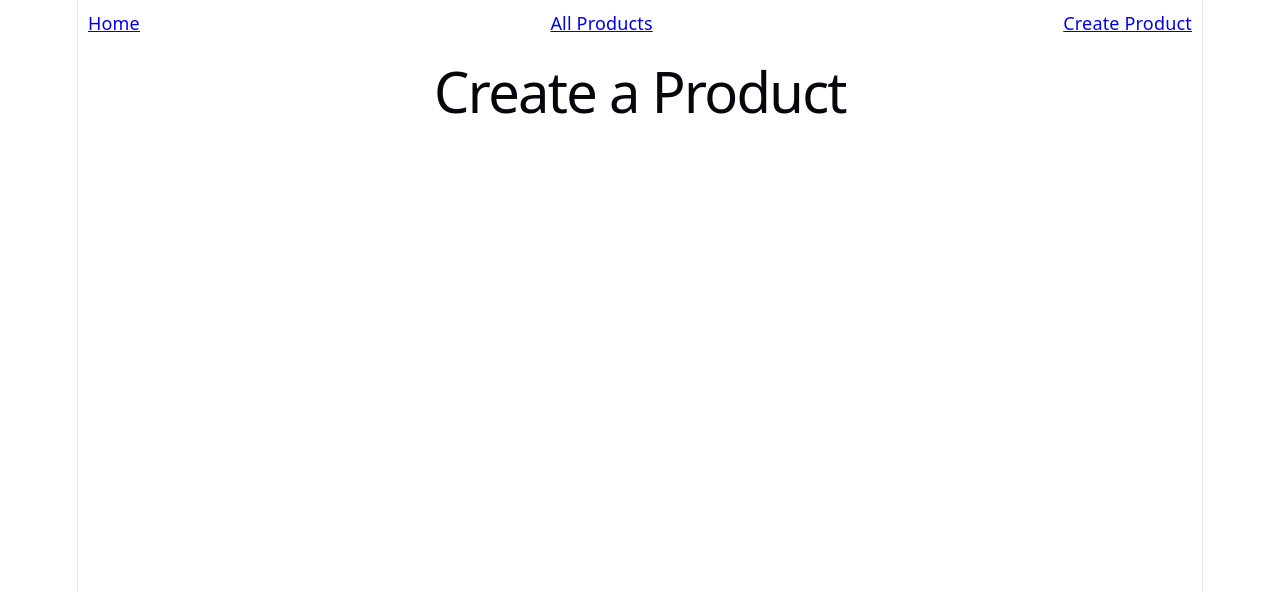
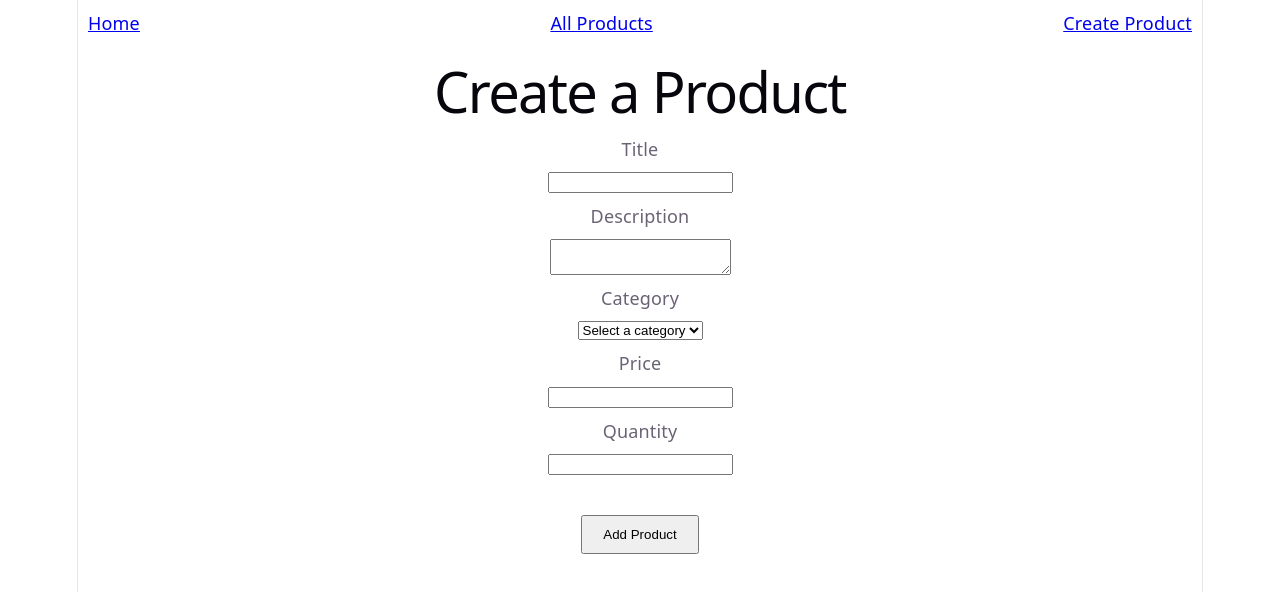
Before and after one commit to Hussain-Almutawa7/project-management-frontend, a React (Vite) app: page /products/new in a window 1280 px wide. Shown: the top 592 px of the page. Built offline with nearby package versions, Linux system fonts and the light colour scheme; no server answers.

Commit message:
Added create form with some typo fixes

```diff
--- a/src/App.css
+++ b/src/App.css
@@ -200,3 +200,10 @@ nav {
 nav Link {
   background-color: blueviolet
 }
+
+form {
+  display: flex;
+  flex-direction: column;
+  align-items: center;
+  gap: 10px;
+}
--- a/src/components/products/ProductForm.jsx
+++ b/src/components/products/ProductForm.jsx
@@ -1,7 +1,60 @@
+import { useState } from "react";
+import { createProduct } from "../../services/productService";
+import { useNavigate } from "react-router";
+
 function ProductForm() {
-    return(
+
+    const navigate = useNavigate();
+
+    const initalState = {
+        title: "",
+        description: "",
+        category: "",
+        price: "",
+        quantity: "",
+    }
+
+    const [formData, setFormData] = useState(initalState);
+
+    function handleChange(e) {
+        setFormData({ ...formData, [e.target.name]: e.target.value });
+    }
+
+    const handleSubmit = async e => {
+        e.preventDefault();
+        await createProduct(formData);
+        navigate("/products");
+    }
+
+    return (
         <>
             <h1>Create a Product</h1>
+
+            <form onSubmit={handleSubmit}>
+                <label htmlFor="title">Title</label>
+                <input name="title" type="text" onChange={handleChange} value={formData.title} />
+
+                <label htmlFor="description">Description</label>
+                <textarea name="description" onChange={handleChange} value={formData.description}></textarea>
+
+                <label htmlFor="category">Category</label>
+                <select name="category" value={formData.category} onChange={handleChange} required>
+                    <option value="">Select a category</option>
+                    <option value="electronics">Electronics</option>
+                    <option value="food">Food</option>
+                    <option value="clothing">Clothing</option>
+                    <option value="furniture">Furniture</option>
+                    <option value="other">Other</option>
+                </select>
+
+                <label htmlFor="price">Price</label>
+                <input name="price" type="number" onChange={handleChange} value={formData.price} />
+
+                <label htmlFor="quantity">Quantity</label>
+                <input name="quantity" type="number" onChange={handleChange} value={formData.quantity} />
+
+                <button type="submit" style={{ marginTop: "30px", padding: "10px 20px" }}>Add Product</button>
+            </form>
         </>
     )
 }
--- a/src/services/productService.js
+++ b/src/services/productService.js
@@ -1,6 +1,6 @@
 const BASE_URL = `${import.meta.env.VITE_BACK_END_SERVER_URL}`;
 
-const index = () => {
+const index = async () => {
     const res = await fetch(BASE_URL);
     const data = await res.json();
     return data;
@@ -25,12 +25,12 @@ const createProduct = async newProduct => {
     return data;
 }
 
-const updateProduct = async updatedStudent => {
+const updateProduct = async (id, updatedProduct) => {
     const res = await fetch(BASE_URL, {
         headers: {
             "Content-Type": "application/json"
         },
-        body: JSON.stringify(updateProduct),
+        body: JSON.stringify(updatedProduct),
     });
 
     const data = await res.json()
@@ -46,7 +46,7 @@ const deleteProduct = async id => {
     return data;
 }
 
-module.exports = {
+export {
     index,
     showProduct,
     createProduct,
```
